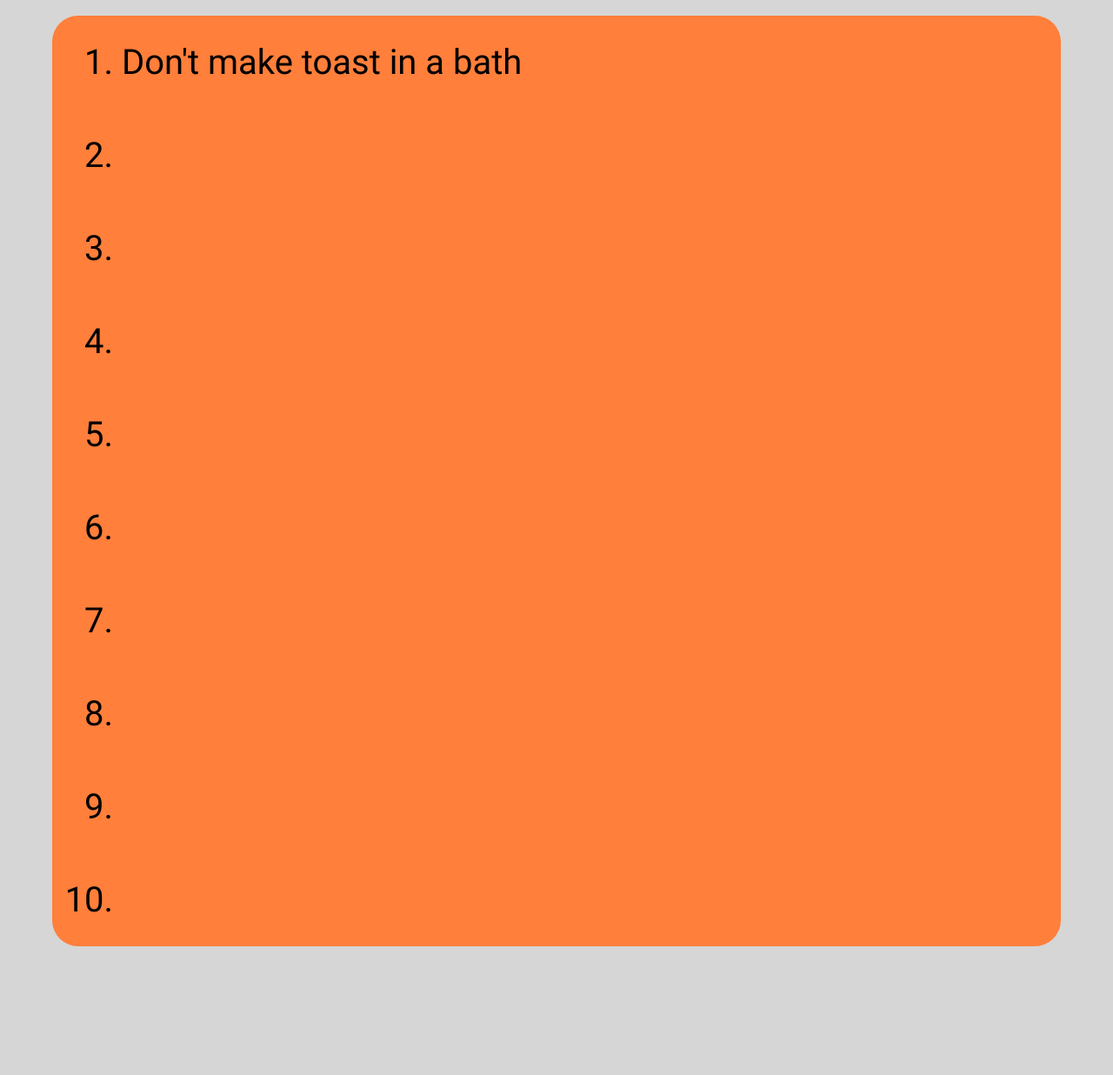
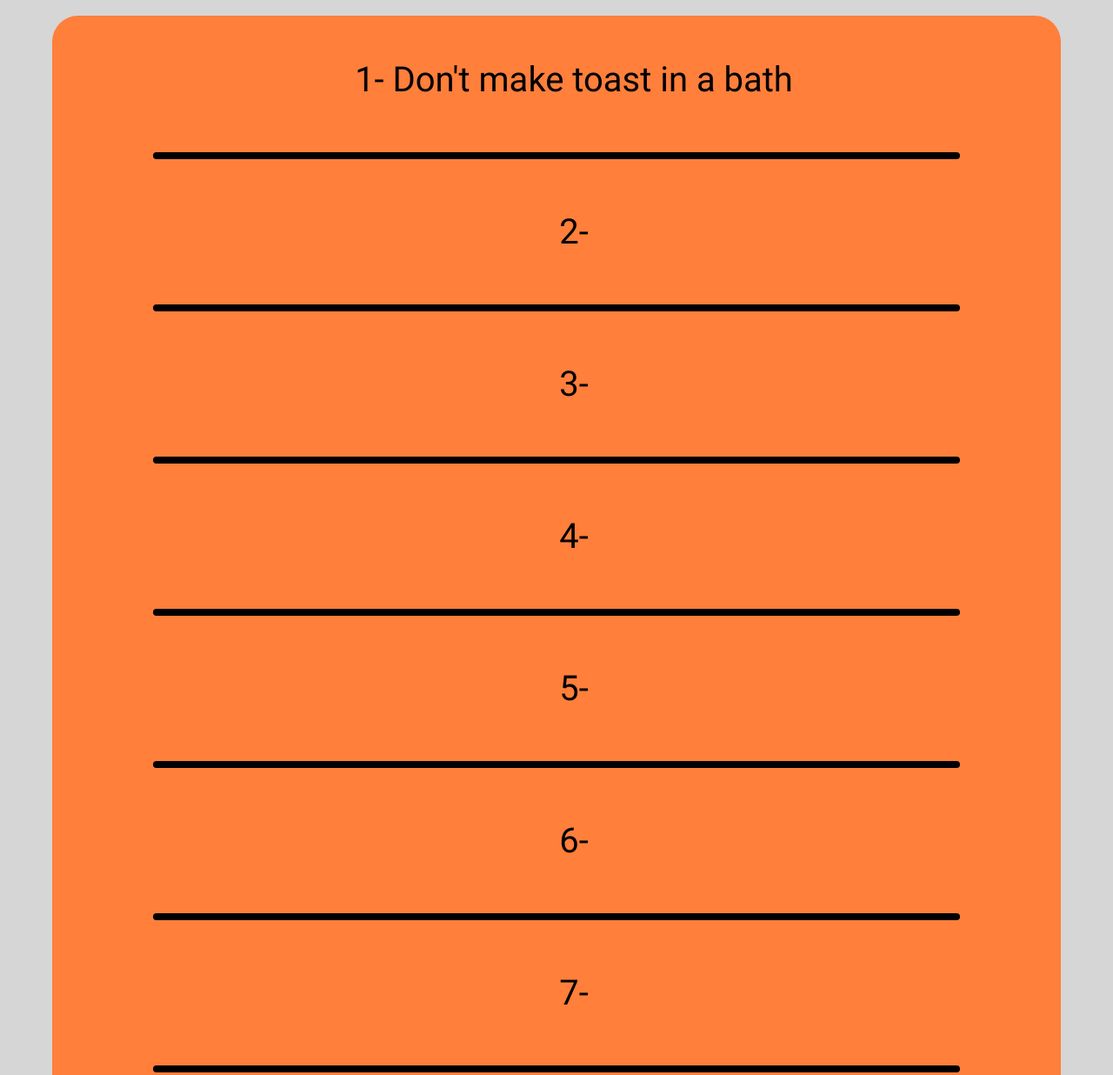
Before and after one commit to Finnald/SageTechTips, a website: page public/stt.html in a window 1280 px wide. Shown: the part 120-1356 px from the top of the page at 87% size. Before the commit the page ends 1208 px from the top, so only its background shows below. Drawn offline with Linux system fonts and the light colour scheme; files whose address does not match are found by name.

Commit message:
Added seperators between the tips

```diff
--- a/public/stt.html
+++ b/public/stt.html
@@ -23,18 +23,25 @@
             </ul>
         </nav>
         <div id="Tip-box">
-            <ol id="Tip-list">
-                <li id="Tip">Don't make toast in a bath</li>
-                <li id="Tip"></li>
-                <li id="Tip"></li>
-                <li id="Tip"></li>
-                <li id="Tip"></li>
-                <li id="Tip"></li>
-                <li id="Tip"></li>
-                <li id="Tip"></li>
-                <li id="Tip"></li>
-                <li id="Tip"></li>
-            </ol>
+            <p id="Tip" style="padding-top: 50px;">1- Don't make toast in a bath</p>
+            <hr>
+            <p id="Tip">2-</p>
+            <hr>
+            <p id="Tip">3-</p>
+            <hr>
+            <p id="Tip">4-</p>
+            <hr>
+            <p id="Tip">5-</p>
+            <hr>
+            <p id="Tip">6-</p>
+            <hr>
+            <p id="Tip">7-</p>
+            <hr>
+            <p id="Tip">8-</p>
+            <hr>
+            <p id="Tip">9-</p>
+            <hr>
+            <p id="Tip" style="padding-bottom: 50px;">10-</p>
         </div>
     </body>
 </html>
--- a/public/stylesheets/tipStyles.css
+++ b/public/stylesheets/tipStyles.css
@@ -4,18 +4,28 @@
 }
 
 #Tip-box {
+    text-align: center;
     margin: 60px;
     background-color: #ff7f3b;
     border-radius: 30px;
-}
-
-#Tip-list {
-    margin-left: 40px;
     font-size: 40px;
 }
 
 #Tip {
+    margin-left: 40px;
     font-family: "Roboto";
-    padding-bottom: 30px;
-    padding-top: 30px;
+    padding-bottom: 20px;
+    padding-top: 20px;
 }
+
+hr {
+    width: 80%;
+    height: 8px;
+    margin-left: auto;
+    margin-right: auto;
+    background-color:black;
+    border: 0 none;
+    border-radius: 4px;
+    margin-bottom: 0;
+    margin-top: 0;
+}
```
